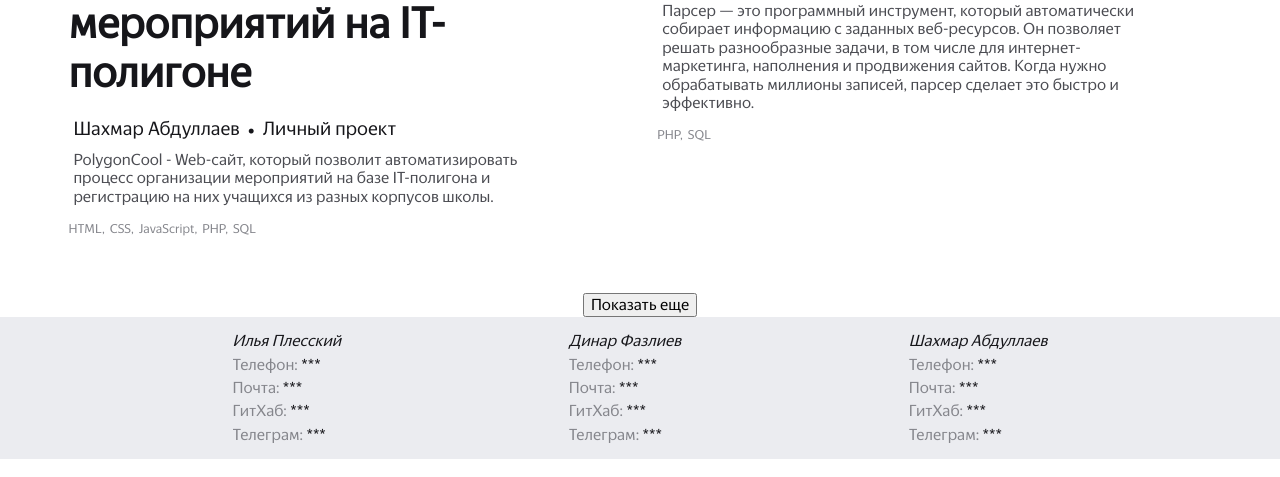
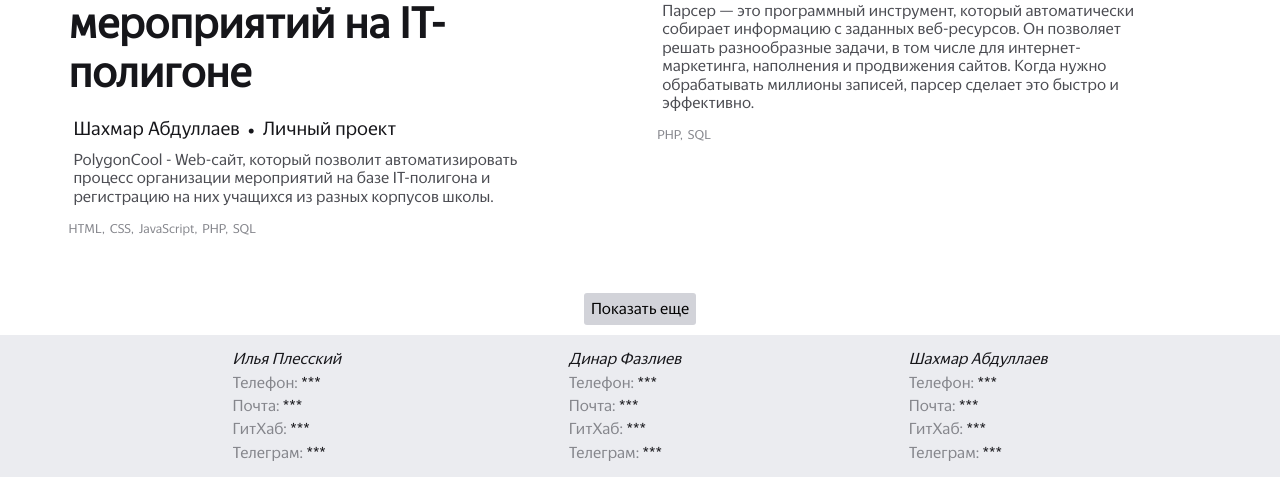
Before and after one commit to tizerr/portfoliodiploma, a React app: page /projects in a window 1280 px wide. Shown: the part 604-1081 px from the top of the page. Built offline with nearby package versions, Linux system fonts and the light colour scheme.

Commit message:
Сделал неокторую стилизацию

```diff
--- a/src/components/Projects/Projects.jsx
+++ b/src/components/Projects/Projects.jsx
@@ -33,7 +33,7 @@ function Projects(props) {
         						developmentStack={val['technology']}/>
 				})}
 			</div>
-			<button onClick={() => {setCount(count <= worksCount ? count + 2 : count)}}>Показать еще</button>
+			<button className={styles.showMoreBtn} onClick={() => {setCount(count <= worksCount ? count + 2 : count)}}>Показать еще</button>
 		</>
 }
 
--- a/src/components/Projects/styles.module.css
+++ b/src/components/Projects/styles.module.css
@@ -6,3 +6,12 @@
 	flex-direction: row;
 	flex-wrap: wrap;
 }
+
+.showMoreBtn {
+	display: block;
+	margin: 10px auto;
+	padding: 7px;
+	border-radius: 3px;
+	background: #D2D3D9;
+	border: 0;
+}
```
